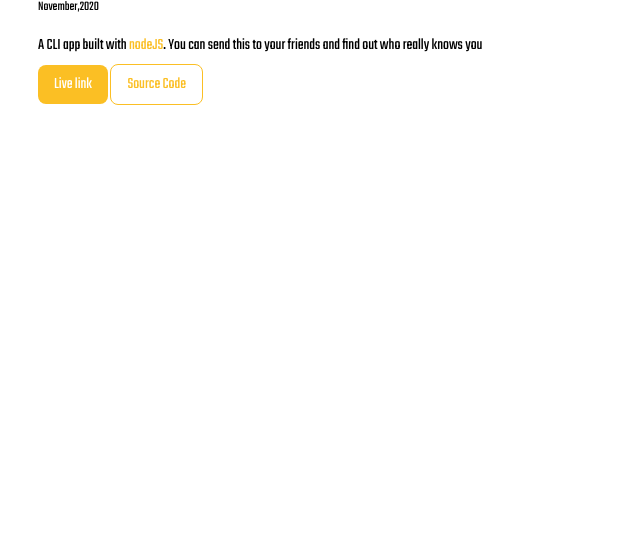
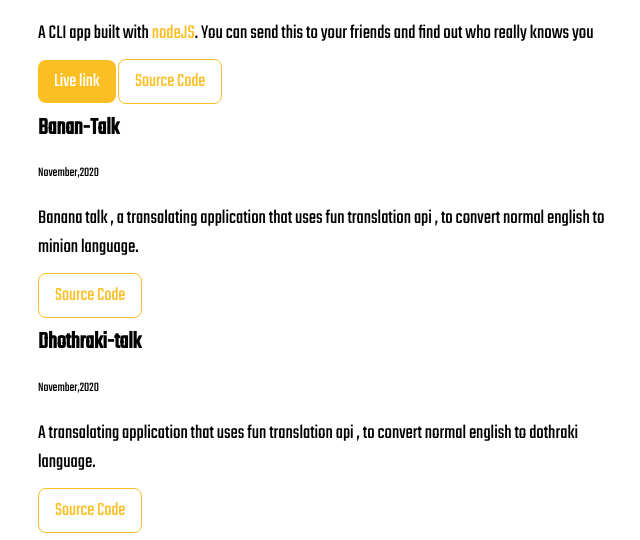
Before and after one commit to mickuankit/Portfoloi, a plain HTML site: page projects.html in a window 1280 px wide. Shown: the part 567-1107 px from the top of the page, without its empty margins (322-962 px from the left). Before the commit the page ends 800 px from the top, so only its background shows below. Drawn offline with Linux system fonts and the light colour scheme.

Commit message:
font size change

```diff
--- a/projects.html
+++ b/projects.html
@@ -16,9 +16,9 @@
             <li class="list-item-inline">
                 <a class="link link-active" href="projects.html">Projects</a>
             </li>
-            <li class="list-item-inline">
+            <!-- <li class="list-item-inline">
                 <a class="link " href="blogs.html">Blogs</a>
-            </li>
+            </li> -->
         </ul>
     </nav>
     <header class="head">
@@ -48,6 +48,41 @@
             <a class="link s-link" href="https://github.com/mickuankit/pro1">Source Code</a>
             </div>
         </li>
+        <li>
+            <div class="containers containers-center">
+           <h1> <a class="pro-link" href="https://miniontransankit.netlify.app/">Banan-Talk</a></h1>
+            <small>November,2020</small>
+            <p>Banana talk , a transalating application that uses fun translation api , to convert normal english to minion language.
+
+
+            </p>
+
+            <a class="link s-link" href="https://github.com/mickuankit/Minion-trans">Source Code</a>
+            </div>
+        </li>
+        <li>
+            <div class="containers containers-center">
+            <h1><a class="pro-link" href="https://dothraki-trans.netlify.app/">Dhothraki-talk</a></h1>
+            <small>November,2020</small>
+            <p>A transalating application that uses fun translation api , to convert normal english to dothraki language.
+
+
+            </p>
+
+            <a class="link s-link" href="https://github.com/mickuankit/Dhothraki-trans">Source Code</a>
+            </div>
+        </li>
+        <!-- <li>
+            <div class="containers containers-center">
+            <h1><a class="pro-link" href="">Emoji-pedia</a></h1>
+            <small>December,2020</small>
+            <p>Emojipedia , gives you knowledege about the some of the listed emojies.
+            </p>
+
+            <a class="link s-link" href="">Source Code</a>
+            </div>
+        </li> -->
+
 
 
 
--- a/styles.css
+++ b/styles.css
@@ -27,7 +27,8 @@ body{
     margin-top: 1rem;
     margin-bottom: 1rem;
     text-decoration: none;
-    padding: 0.5rem 1rem
+    padding: 0.5rem 1rem;
+    font-size: 1.2rem;
 }
 .links{
     text-decoration: none;
@@ -56,11 +57,12 @@ body{
     color: white;
     padding: 1rem;
     border-bottom-left-radius: 1rem;
+    font-size: 1rem;
 
 }
 .nav-div{
     font-weight: bold;
-    font-size: 1.2rem;
+    font-size: 1.4rem;
 }
 .nav-ul{
     color: white;
@@ -108,10 +110,11 @@ body{
     padding: 2rem 1rem;
     text-align: center;
     color: white;
+    font-size: 1.5rem;
     border-top-right-radius: 1rem;
 }
 .footer .footer-header{
-    font-size: large;
+
     font-weight: bold ;
 }
 .footer .link{
@@ -130,3 +133,21 @@ body{
     text-align: center;
     margin: auto;
 }
+p{
+    font-size: 1.25rem;
+}
+h1{
+    font-size: 1.5rem;
+}
+.pro-link{
+    text-decoration: none;
+    color: black;
+    font-size: 1.5rem;
+    font-weight: bold;
+    padding-top: 1rem;
+}
+.date{
+    margin: 0;
+    padding: 0;
+    font-size: 0.75rem;
+}
```
Also changed, not shown: index.html (+4 -4 lines).
